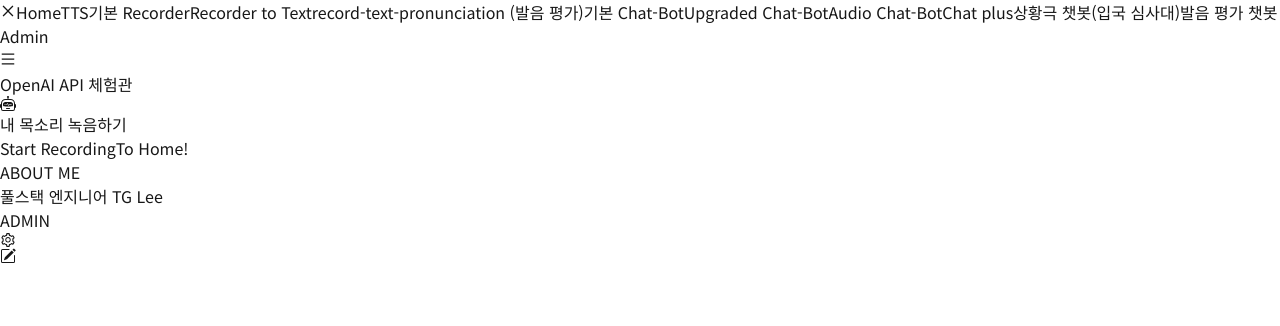
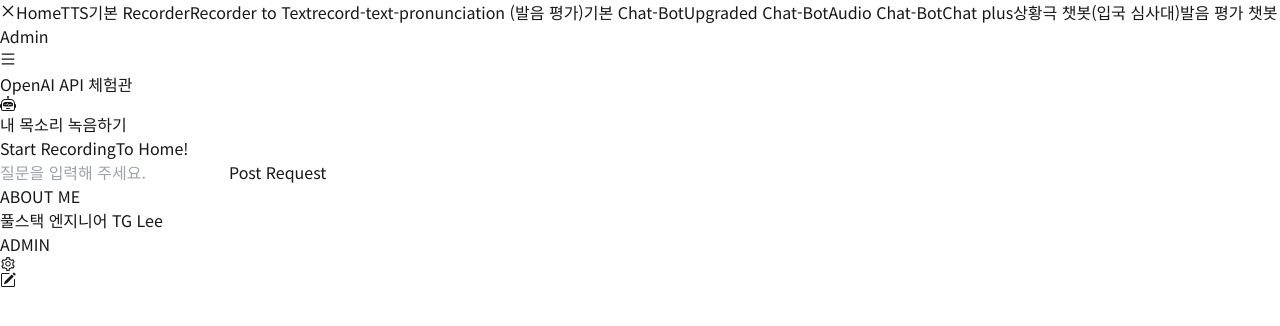
Before and after one commit to 82orez/openai-api-practice, a Next.js app: page /record-text-pronunciation in a window 1280 px wide. Shown: the top 326 px of the page. Built offline with nearby package versions, Linux system fonts and the light colour scheme.

Commit message:
Pronunciation-4

```diff
--- a/src/app/record-text-pronunciation/page.tsx
+++ b/src/app/record-text-pronunciation/page.tsx
@@ -7,6 +7,7 @@
 import { useRecordingStore } from "@/stores/recordingStore";
 import { useEffect, useState } from "react";
 import Link from "next/link";
+import axios from "axios";
 
 const AudioRecorder = () => {
   const { isRecording, startRecording, stopRecording } = useRecordingStore();
@@ -14,6 +15,12 @@ const AudioRecorder = () => {
   const [audioURLTTS, setAudioURLTTS] = useState<string | null>(null);
   const [transcription, setTranscription] = useState<string | null>(null);
   const [isProcessing, setIsProcessing] = useState(false);
+  // * 질문을 위한 상태 관리
+  const [question, setQuestion] = useState("");
+  // * 답변을 처리하기 위한 상태 관리
+  const [content, setContent] = useState("");
+
+  const [isOpenAiLoading, setIsOpenAiLoading] = useState(false);
 
   // Send POST request to /api/tts-chatbot when transcription changes
   useEffect(() => {
@@ -128,6 +135,58 @@ const AudioRecorder = () => {
       <Link href={"/"} className="mt-10 text-blue-500 hover:underline">
         To Home!
       </Link>
+
+      <div className={""}>
+        {/* openai api 로부터 응답을 받기까지 상당 시간이 걸리므로 Loading 과정 추가 */}
+        {isOpenAiLoading ? (
+          <div className={"animate-pulse text-8xl"}>답변 생성 중...</div>
+        ) : (
+          <>
+            <input
+              type="text"
+              className={"w-full rounded-md border-4 border-amber-500 p-2"}
+              placeholder={"질문을 입력해 주세요."}
+              value={question}
+              onChange={(e) => setQuestion(e.target.value)}
+            />
+            <button
+              className={"rounded-md border-2 bg-amber-100 p-2"}
+              onClick={async () => {
+                if (!question) {
+                  alert("Please input Question!");
+                  return;
+                }
+
+                try {
+                  // 클릭하면 Loading 시작
+                  setIsOpenAiLoading(true);
+
+                  // * 질문 내용을 body 에 담아 서버에 post 요청.
+                  // * 반환 받은 내용을 result 에 할당.
+                  const res = await axios.post("/api/openai", {
+                    question: question,
+                  });
+                  const result = await res.data;
+
+                  // Loading 종료
+                  setIsOpenAiLoading(false);
+                  // 질문 입력창을 공란으로
+                  setQuestion("");
+
+                  // * openai 의 답변 내용은 result(객체)의 content 에 담겨 있음.
+                  setContent(result.content);
+                  return result;
+                } catch (e) {
+                  console.error("Error Loading page:", e);
+                }
+              }}>
+              Post Request
+            </button>
+
+            <div className={"mt-8"}>{content}</div>
+          </>
+        )}
+      </div>
     </div>
   );
 };
```
